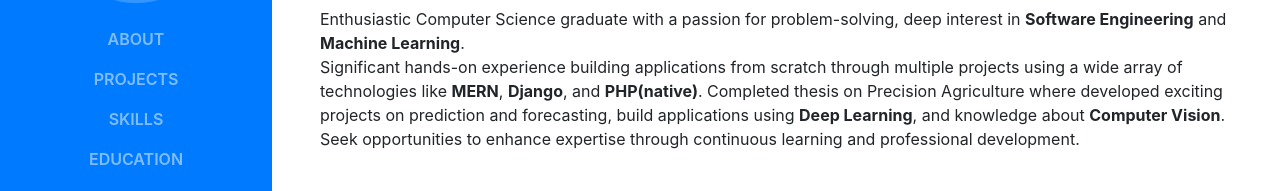
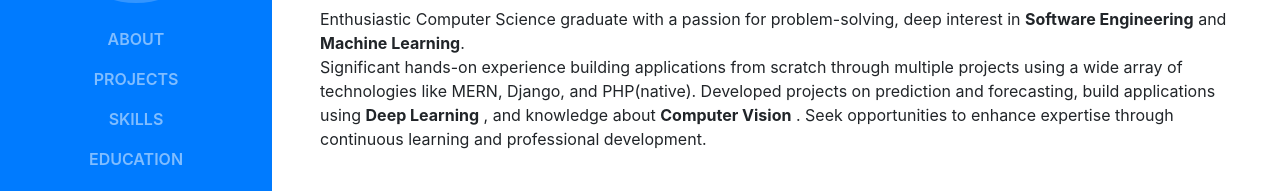
Before and after one commit to Ishti97/portfolio, a website with bundled scripts: page index.html in a window 1280 px wide. Shown: the part 333-524 px from the top of the page. Built offline with nearby package versions, Linux system fonts and the light colour scheme; a web font is replaced by a local one.

Commit message:
Update index.html

```diff
--- a/index.html
+++ b/index.html
@@ -108,14 +108,8 @@
             Enthusiastic Computer Science graduate with a passion for
             problem-solving, deep interest in <b>Software Engineering</b> and
             <b>Machine Learning</b>.<br />
-            Significant hands-on experience building applications from scratch
-            through multiple projects using a wide array of technologies like
-            <b>MERN</b>, <b>Django</b>, and <b>PHP(native)</b>. Completed thesis
-            on Precision Agriculture where developed exciting projects on
-            prediction and forecasting, build applications using
-            <b>Deep Learning</b>, and knowledge about <b>Computer Vision</b>.
-            Seek opportunities to enhance expertise through continuous learning
-            and professional development.
+            Significant hands-on experience building applications from scratch through multiple projects using a wide array of technologies like
+            MERN, Django, and PHP(native). Developed projects on prediction and forecasting, build applications using <b>Deep Learning</b> , and knowledge about <b>Computer Vision</b> . Seek opportunities to enhance expertise through continuous learning and professional development.
           </p>
           <ul class="list-inline list-social-icons mb-0">
             <li class="list-inline-item">
```
